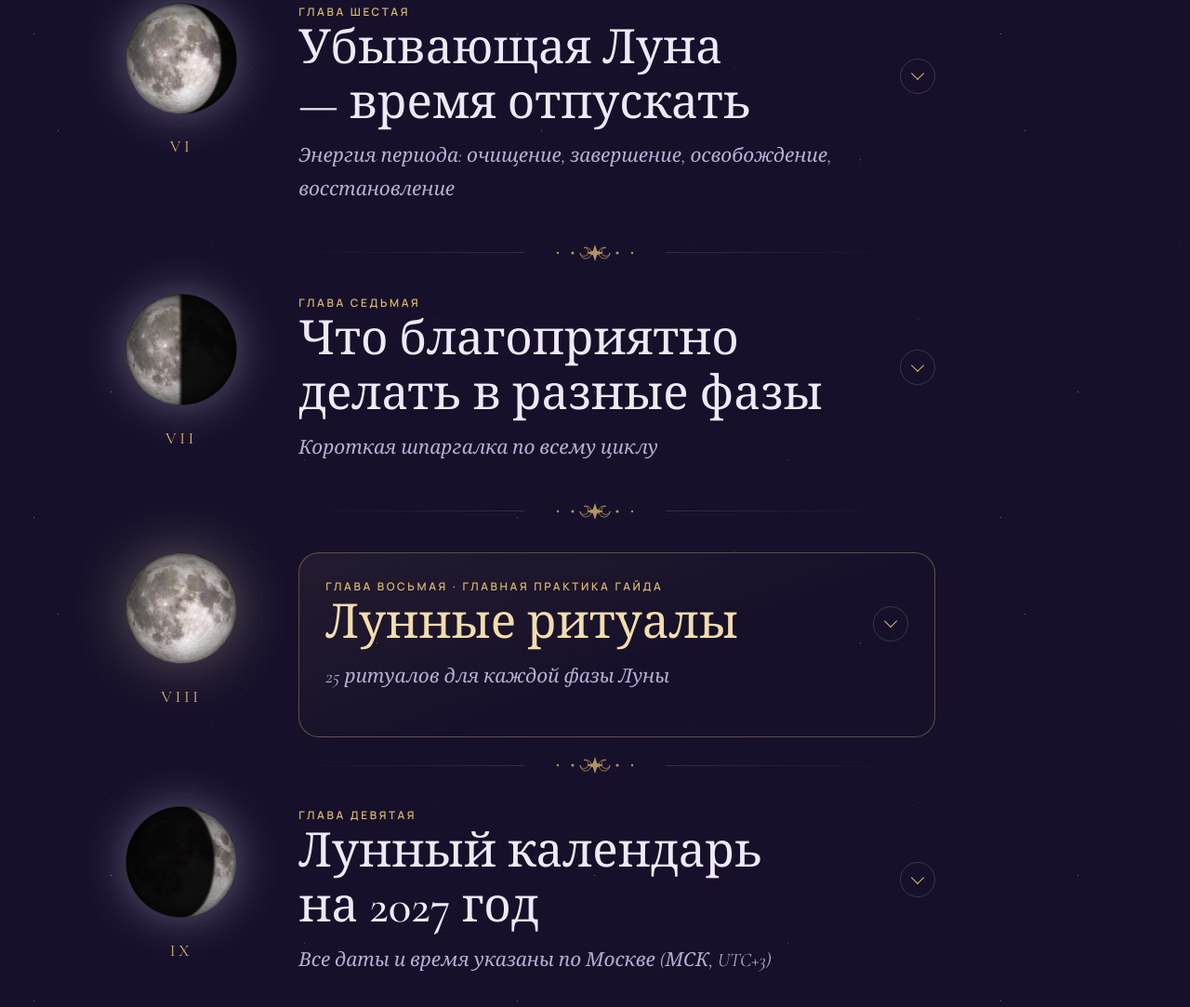
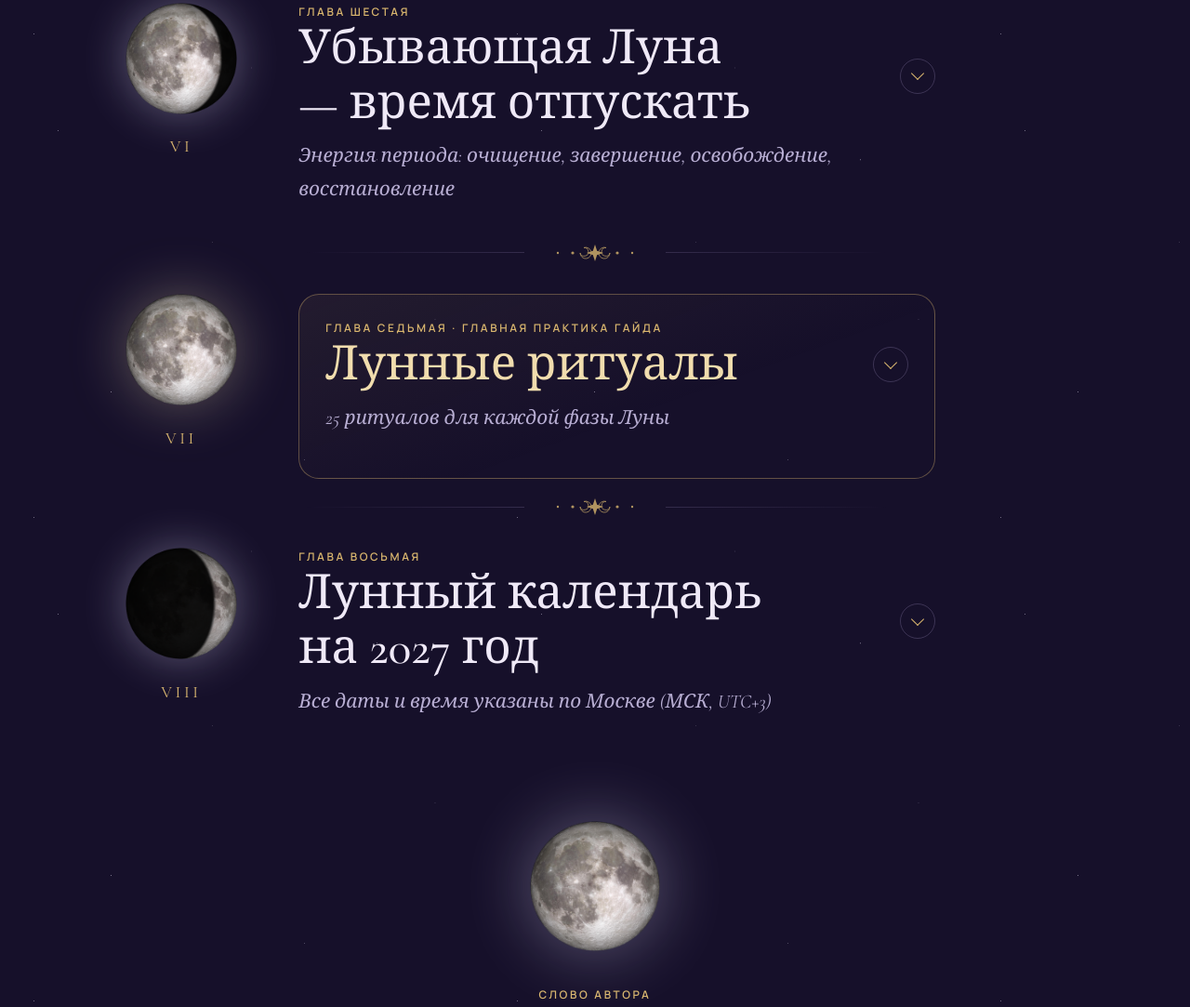
Before and after one commit to hobberg/luna, a plain HTML site: page index.html in a window 1280 px wide. Shown: the part 2501-3584 px from the top of the page at 93% size. Drawn offline with nearby package versions, Linux system fonts and the light colour scheme.

Commit message:
Убрана глава-шпаргалка, главы перенумерованы

```diff
--- a/index.html
+++ b/index.html
@@ -588,40 +588,12 @@ td:first-child{font-family:var(--display);font-size:1.12rem;white-space:nowrap}
 
 <div class="divider" aria-hidden="true"><svg viewBox="0 0 120 20"><use href="#orn"/></svg></div>
 
-<section class="chapter" id="cheatsheet">
-  <div class="chapter-mark" aria-hidden="true"><svg><use href="#m-lq"/></svg><div class="num">VII</div></div>
-  <div class="chapter-body">
-    <details class="chapter-fold">
-    <summary class="chapter-head prose">
-      <div class="eyebrow">Глава седьмая</div>
-      <h2>Что благоприятно делать в разные фазы</h2>
-      <p class="energy">Короткая шпаргалка по всему циклу</p>
-    <span class="fold-icon" aria-hidden="true"></span></summary>
-    <div class="fold-body">
-    <div class="table-wrap">
-      <table>
-        <thead><tr><th>Фаза</th><th>Главное</th><th>Благоприятно</th><th>Лучше отложить</th></tr></thead>
-        <tbody>
-          <tr><td>Новолуние</td><td>Я выбираю, чего хочу</td><td>Намерения, планы на месяц, дневник желаний, медитации, начало обучения, отдых</td><td>Перегрузку, много новых обязательств, импульсивные решения</td></tr>
-          <tr><td>Растущая Луна</td><td>Я действую и привлекаю</td><td>Запуск проектов, поиск клиентов, свидания, курс ухода, стрижка, новые навыки и привычки</td><td>Бездействие: время не только мечтать, но и делать</td></tr>
-          <tr><td>Полнолуние</td><td>Я проявляюсь и благодарю</td><td>Благодарность, итоги цикла, практики на любовь, женственность и изобилие, работа с эмоциями</td><td>Импульсивные решения, конфликты, перегрузку практиками, контроль других</td></tr>
-          <tr><td>Убывающая Луна</td><td>Я отпускаю и освобождаю место</td><td>Завершение дел, расхламление, пересмотр расходов, закрытие долгов, ванны, дневник, отдых</td><td>Много новых проектов сразу, возврат к завершённым отношениям</td></tr>
-        </tbody>
-      </table>
-    </div>
-    </div>
-    </details>
-  </div>
-</section>
-
-<div class="divider" aria-hidden="true"><svg viewBox="0 0 120 20"><use href="#orn"/></svg></div>
-
 <section class="chapter featured" id="rituals">
-  <div class="chapter-mark" aria-hidden="true"><svg><use href="#m-full"/></svg><div class="num">VIII</div></div>
+  <div class="chapter-mark" aria-hidden="true"><svg><use href="#m-full"/></svg><div class="num">VII</div></div>
   <div class="chapter-body prose">
     <details class="chapter-fold">
     <summary class="chapter-head">
-      <div class="eyebrow">Глава восьмая · главная практика гайда</div>
+      <div class="eyebrow">Глава седьмая · главная практика гайда</div>
       <h2>Лунные ритуалы</h2>
       <p class="energy">25 ритуалов для каждой фазы Луны</p>
     <span class="fold-icon" aria-hidden="true"></span></summary>
@@ -914,11 +886,11 @@ td:first-child{font-family:var(--display);font-size:1.12rem;white-space:nowrap}
 <div class="divider" aria-hidden="true"><svg viewBox="0 0 120 20"><use href="#orn"/></svg></div>
 
 <section class="chapter" id="calendar">
-  <div class="chapter-mark" aria-hidden="true"><svg><use href="#m-wxc"/></svg><div class="num">IX</div></div>
+  <div class="chapter-mark" aria-hidden="true"><svg><use href="#m-wxc"/></svg><div class="num">VIII</div></div>
   <div class="chapter-body">
     <details class="chapter-fold">
     <summary class="chapter-head prose">
-      <div class="eyebrow">Глава девятая</div>
+      <div class="eyebrow">Глава восьмая</div>
       <h2>Лунный календарь на 2027 год</h2>
       <p class="energy">Все даты и время указаны по Москве (МСК, UTC+3)</p>
     <span class="fold-icon" aria-hidden="true"></span></summary>
```
